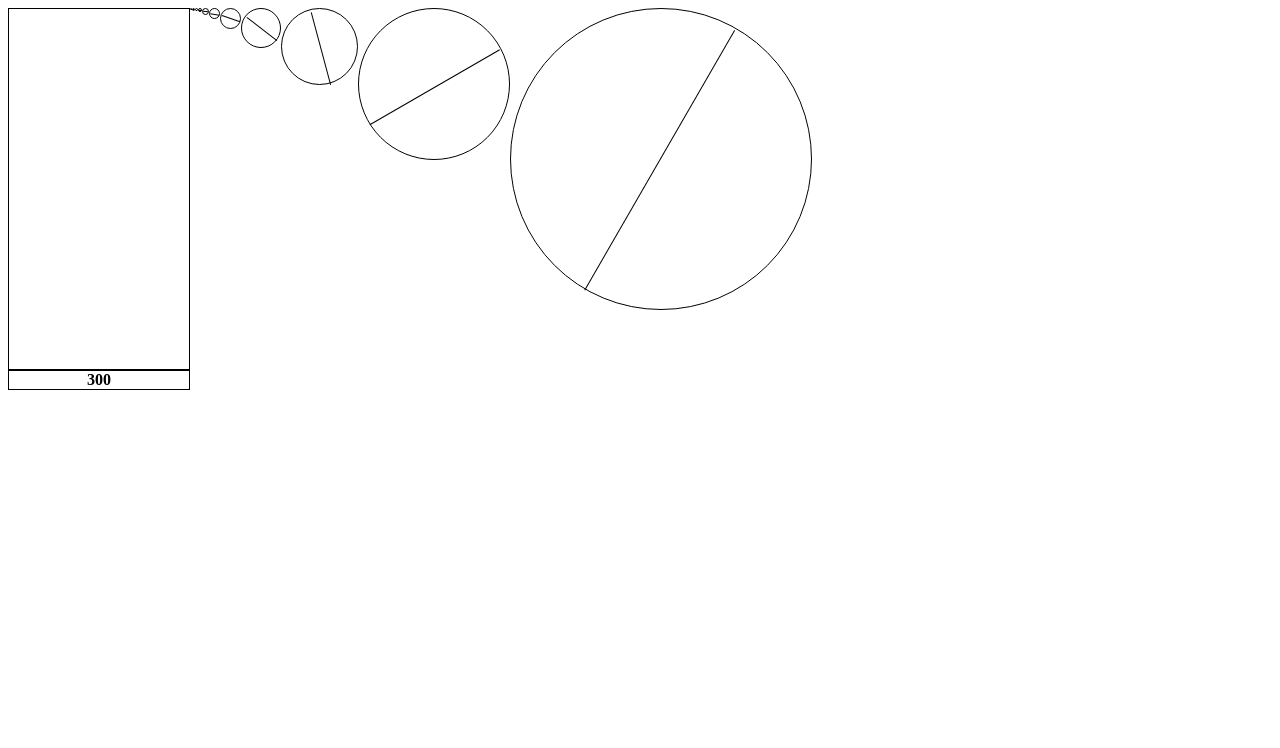
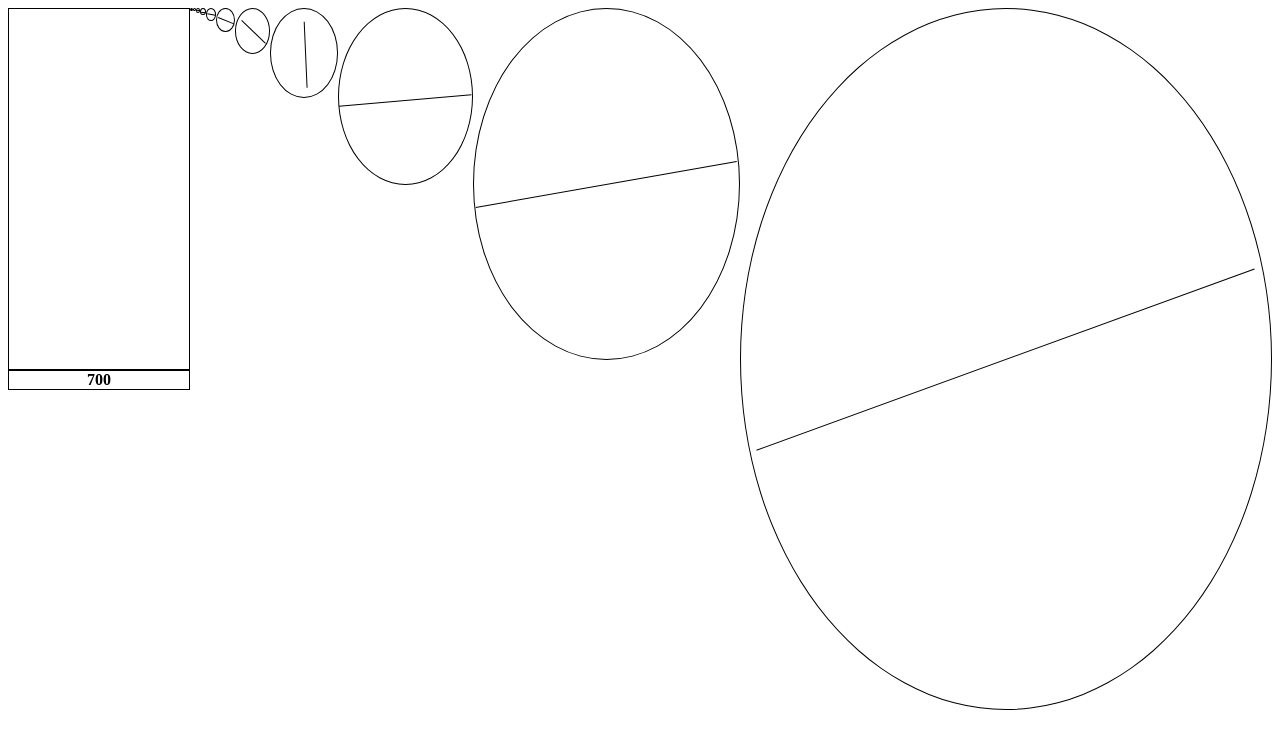
Before and after one commit to munrhalls/shade, a React (Create React App) app: page / in a window 1280 px wide. Shown: the top 748 px of the page. Built offline with nearby package versions, Linux system fonts and the light colour scheme.

Commit message:
fix bug (closure issue)

```diff
--- a/src/App.js
+++ b/src/App.js
@@ -5,24 +5,24 @@ import "./App.css";
 
 function App() {
   const [coords, setCoords] = useState(0);
-  const checkCoords = (e) => {
-    setCoords(() => e.screenY);
-  };
-
-  let timeoutID = setTimeout(() => {
-    console.log("timeout");
-    setCoords(coords + 50);
-  }, 1000);
+  function updateCoords() {
+    console.log("UPDATE");
+    setCoords((coords) => coords + 100);
+  }
 
   useEffect(() => {
+    const intervalID = setInterval(() => {
+      updateCoords();
+    }, 1000);
+
     return () => {
-      clearTimeout(timeoutID);
+      clearInterval(intervalID);
     };
-  }, [coords]);
+  }, []);
 
   return (
     <div className="App">
-      <Diver coords={coords} checkCoords={(e) => checkCoords(e)} />
+      <Diver coords={coords} />
       <Ball coords={coords / 1024} />
       <Ball coords={coords / 512} />
       <Ball coords={coords / 256} />
--- a/src/diver.js
+++ b/src/diver.js
@@ -2,7 +2,7 @@ export const Diver = ({ checkCoords, coords }) => {
   return (
     <div className="Diver">
       <div>
-        <div className="div" onMouseMove={(e) => checkCoords(e)}></div>
+        <div className="div"></div>
         <div className="Coords">{coords}</div>
       </div>
     </div>
```
